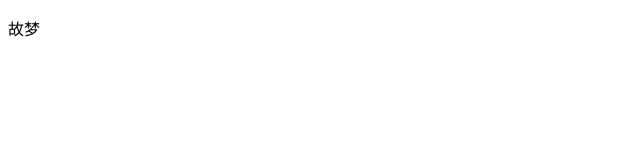
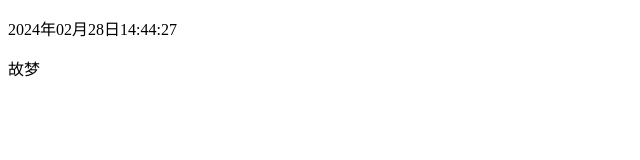
Before and after one commit to xianlinglu/xianlinglu.github.io, a plain HTML site: page index.html in a window 1280 px wide. Shown: the whole page, without its empty margins (0-640 px from the left). Drawn offline with Linux system fonts and the light colour scheme.

Commit message:
Update index.html

```diff
--- a/index.html
+++ b/index.html
@@ -2,9 +2,10 @@
 <html>
 <head>
   <title>随机选择元素并写入HTML</title>
-  <meta name="viewport" content="width=device-width, initial-scale=1.0" />
+  <meta name="viewport" content="width=device-width, initial-scale=1.0 maximum-scale=1.0" />
 </head>
 <body>
+  <p>2024年02月28日14:44:27</p>
   <div id="container"></div>
 
   <script>
```
